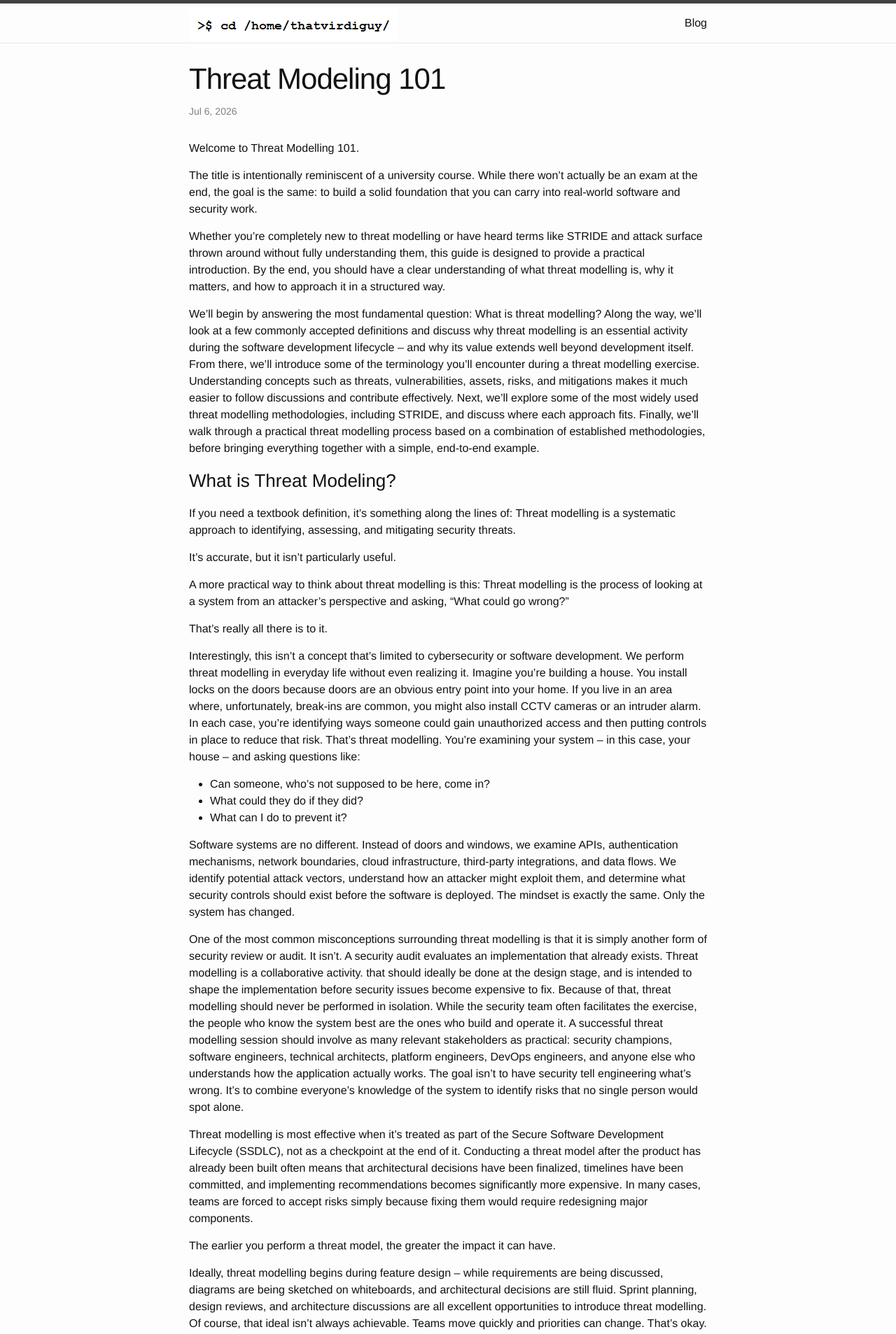
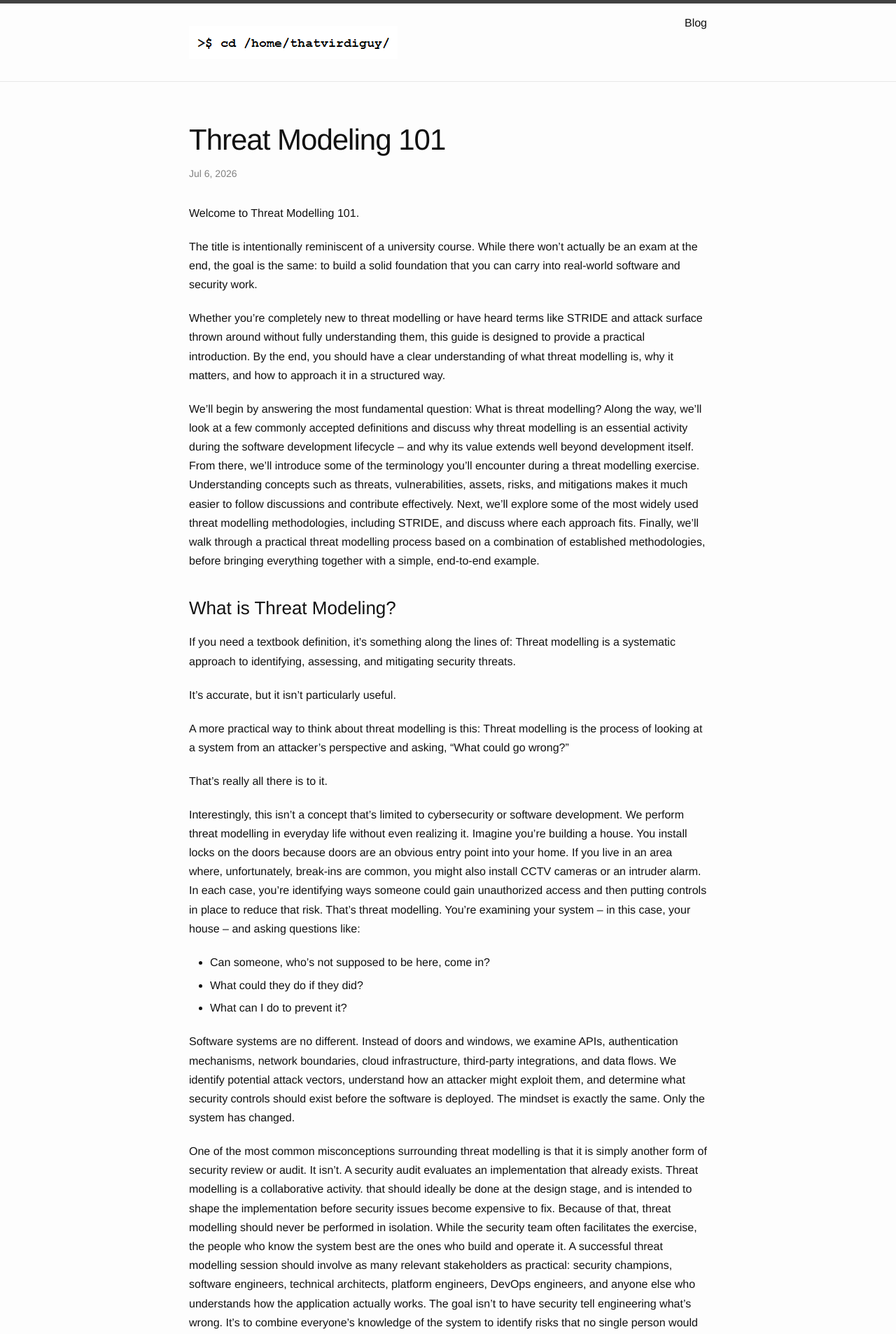
Before and after one commit to thatvirdiguy/thatvirdiguy.github.io, a Jekyll site: the page built from _posts/2026-07-06-threat-modeling-101.md, in a window 1280 px wide. Shown: the top 1907 px of the page at 70% size. Built offline with Jekyll 4.4.1, drawn with Linux system fonts in a browser that asks for light colours; our own code applies the rules of GitHub Pages for plain Markdown files.

Commit message:
Update main.scss

```diff
--- a/css/main.scss
+++ b/css/main.scss
@@ -2,8 +2,6 @@
 # Only the main Sass file needs front matter (the dashes are enough)
 ---
 @charset "utf-8";
-
-
 
 // Our variables
 $base-font-family: "Helvetica Neue", Helvetica, Arial, sans-serif;
@@ -28,31 +26,129 @@ $content-width:    800px;
 $on-palm:          600px;
 $on-laptop:        800px;
 
-
-
-// Use media queries like this:
-// @include media-query($on-palm) {
-//     .wrapper {
-//         padding-right: $spacing-unit / 2;
-//         padding-left: $spacing-unit / 2;
-//     }
-// }
 @mixin media-query($device) {
     @media screen and (max-width: $device) {
         @content;
     }
 }
 
-
-
-// Import partials from `sass_dir` (defaults to `_sass`)
+// Import partials
 @import
         "base",
         "layout",
         "syntax-highlighting"
 ;
 
-// dirty fix
+/* ==========================================================================
+   Typography
+   ========================================================================== */
+
+body {
+  line-height: 1.7;
+}
+
+p {
+  margin: 0 0 1.3rem;
+}
+
+h1 {
+  margin: 2rem 0 1rem;
+}
+
+h2 {
+  margin: 2.75rem 0 1rem;
+  padding-bottom: .3rem;
+  border-bottom: 1px solid #eee;
+}
+
+h3 {
+  margin: 2rem 0 .8rem;
+}
+
+h4 {
+  margin: 1.5rem 0 .6rem;
+}
+
+ul,
+ol {
+  margin-bottom: 1.3rem;
+}
+
+li {
+  margin-bottom: .35rem;
+}
+
+blockquote {
+  margin: 2rem 0;
+  padding: .5rem 1rem;
+  border-left: 4px solid #ddd;
+  background: #fafafa;
+  color: #555;
+}
+
+hr {
+  margin: 2.5rem 0;
+}
+
+/* ==========================================================================
+   Tables
+   ========================================================================== */
+
 table {
-  margin: 1.5rem 0
+  width: 100%;
+  margin: 2rem 0;
+  border-collapse: collapse;
+  font-size: .95rem;
 }
+
+th,
+td {
+  padding: .75rem 1rem;
+  border: 1px solid #ddd;
+  vertical-align: top;
+  text-align: left;
+}
+
+th {
+  background: #f7f7f7;
+  font-weight: 600;
+}
+
+tbody tr:nth-child(even) {
+  background: #fcfcfc;
+}
+
+/* ==========================================================================
+   Images
+   ========================================================================== */
+
+img {
+  display: block;
+  max-width: 100%;
+  height: auto;
+  margin: 2rem auto;
+}
+
+/* ==========================================================================
+   Inline code
+   ========================================================================== */
+
+code {
+  padding: .1rem .3rem;
+  border-radius: 3px;
+  background: #f5f5f5;
+  font-size: .9em;
+}
+
+pre code {
+  padding: 0;
+  background: transparent;
+}
+
+/* ==========================================================================
+   Links
+   ========================================================================== */
+
+a {
+  text-underline-offset: 2px;
+}
```
